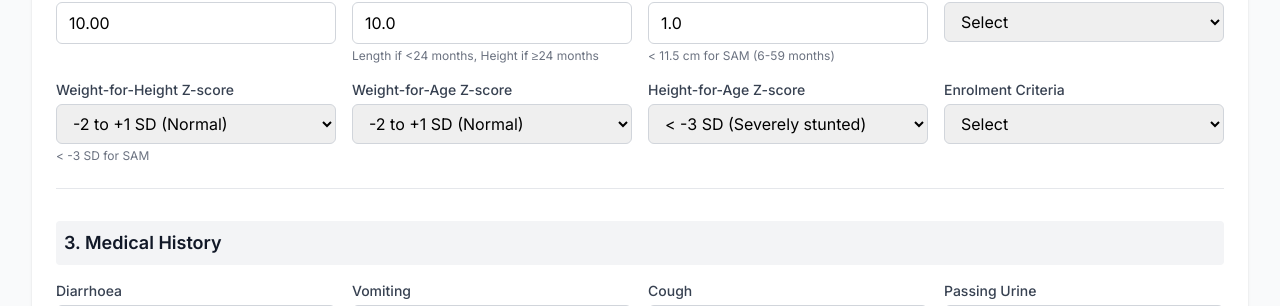
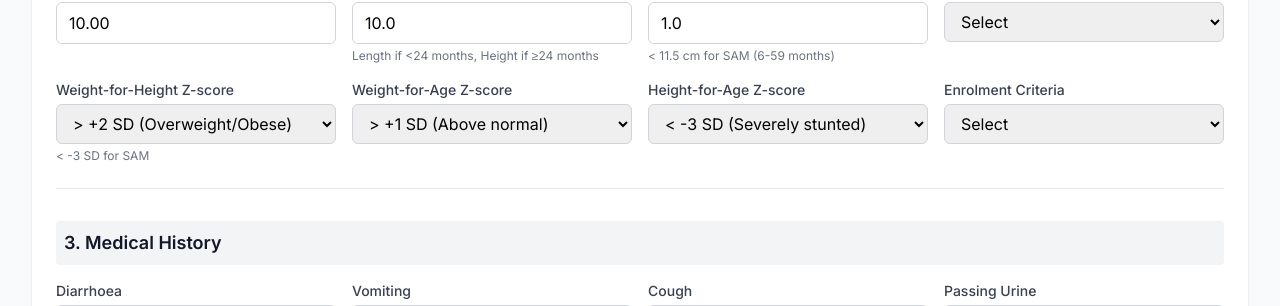
Before and after one commit to ajm1313/cmam-tracker-django, a Django app: page /manage/cases/1/edit/ in a window 1280 px wide. Shown: the part 1844-2150 px from the top of the page. Run offline with Django 5.2, Linux system fonts and the light colour scheme; a user stored in the database is signed in; tables that the repository leaves empty hold one stand-in row (values such as "Sample post"); grey boxes marked "Sample" are stand-in pictures; parts of the project's set-up code (start-up, migrations or seed data) failed here and were passed over; some libraries are stand-ins or nearby versions.

Commit message:
Fix reversed comparison in plot-position Z-score band detection

```diff
--- a/static/sw.js
+++ b/static/sw.js
@@ -7,7 +7,7 @@
  *  - Form POSTs: When network fails, queue to IndexedDB for later sync
  */
 
-const CACHE_VERSION = 'cmam-v2.4.3';
+const CACHE_VERSION = 'cmam-v2.4.4';
 const STATIC_CACHE = `${CACHE_VERSION}-static`;
 const PAGE_CACHE = `${CACHE_VERSION}-pages`;
 const OFFLINE_URL = '/offline/';
--- a/templates/cases/partials/inline_anthro_charts.html
+++ b/templates/cases/partials/inline_anthro_charts.html
@@ -301,20 +301,20 @@
         if (type === 'wfh') {
             if (actualY > lineY[-3]) return '< -3 SD';
             if (actualY > lineY[-2]) return '-3 to < -2 SD';
-            if (actualY <= lineY[1]) return '-2 to +1 SD';
-            if (actualY <= lineY[2]) return '> +1 to +2 SD';
+            if (actualY >= lineY[1]) return '-2 to +1 SD';
+            if (actualY >= lineY[2]) return '> +1 to +2 SD';
             return '> +2 SD';
         }
         if (type === 'wfa') {
             if (actualY > lineY[-3]) return '< -3 SD';
             if (actualY > lineY[-2]) return '-3 to < -2 SD';
-            if (actualY <= lineY[1]) return '-2 to +1 SD';
+            if (actualY >= lineY[1]) return '-2 to +1 SD';
             return '> +1 SD';
         }
         if (type === 'hfa') {
             if (actualY > lineY[-3]) return '< -3 SD';
             if (actualY > lineY[-2]) return '-3 to < -2 SD';
-            if (actualY <= lineY[3]) return '-2 to +3 SD';
+            if (actualY >= lineY[3]) return '-2 to +3 SD';
             return '> +3 SD';
         }
         return '';
```
